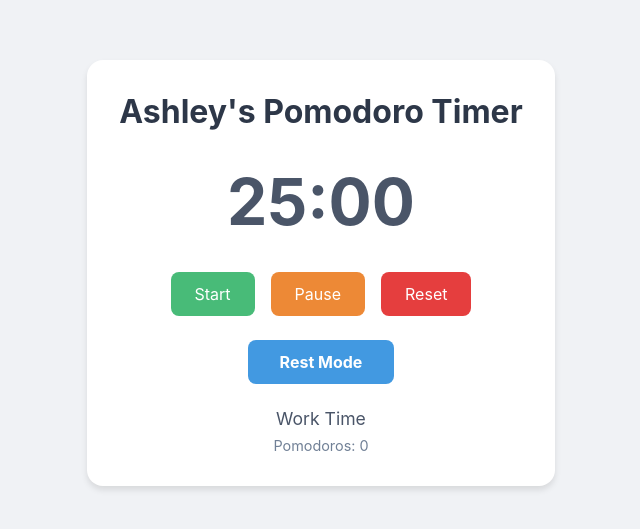
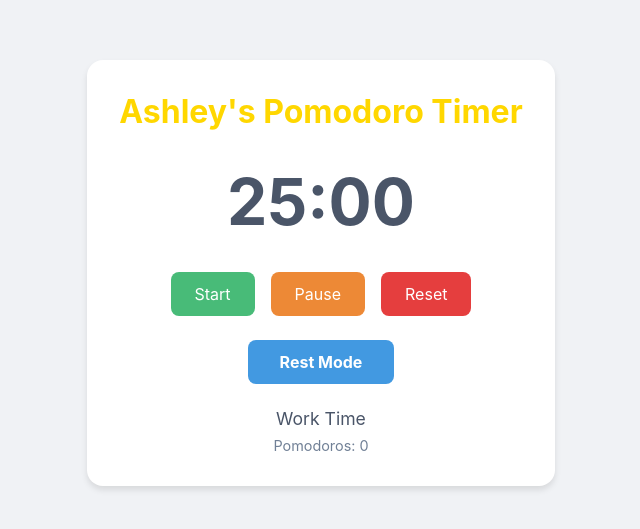
Before and after one commit to AshleyData/PomodoroTimer, a plain HTML site: page index.html in a window 1280 px wide. Shown: the part 127-656 px from the top of the page, without its empty margins (319-959 px from the left). Drawn offline with Linux system fonts and the light colour scheme.

Commit message:
Changed Title to Yellow

```diff
--- a/styles.css
+++ b/styles.css
@@ -22,7 +22,7 @@ body {
 }
 
 h1 {
-    color: #2d3748;
+    color: #ffd700;
     margin-bottom: 1.5rem;
 }
 
```
Also changed, not shown: 1 other file.
